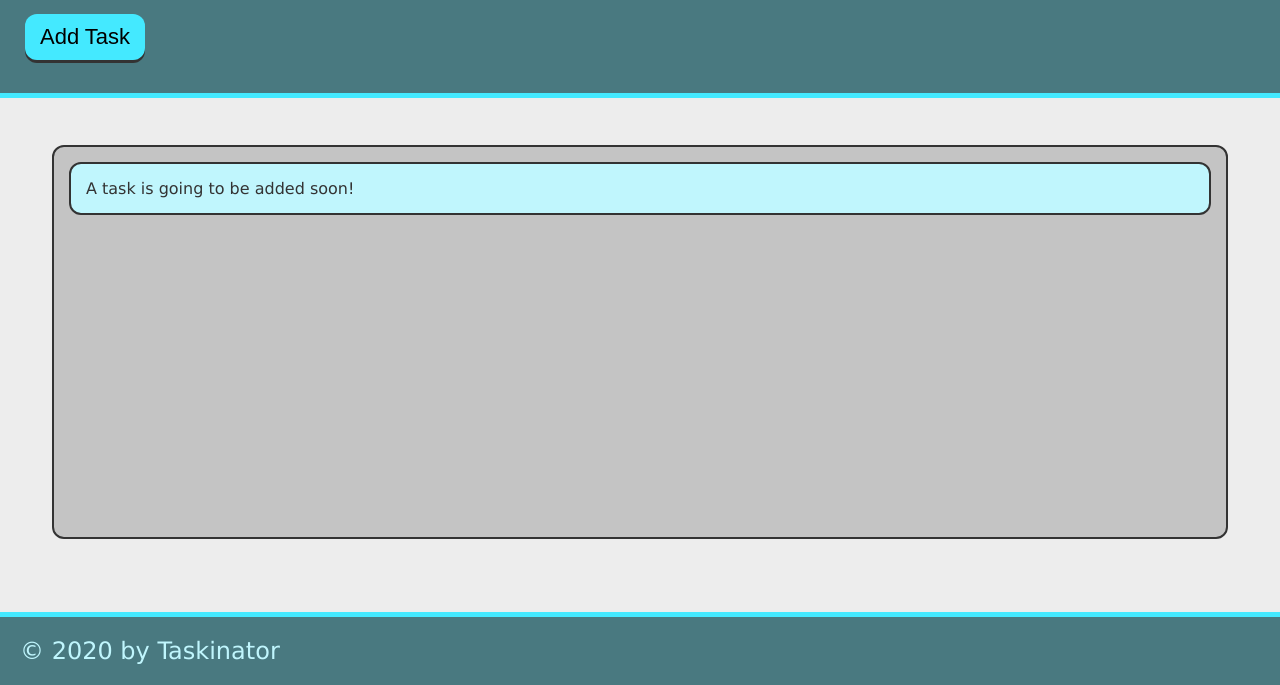
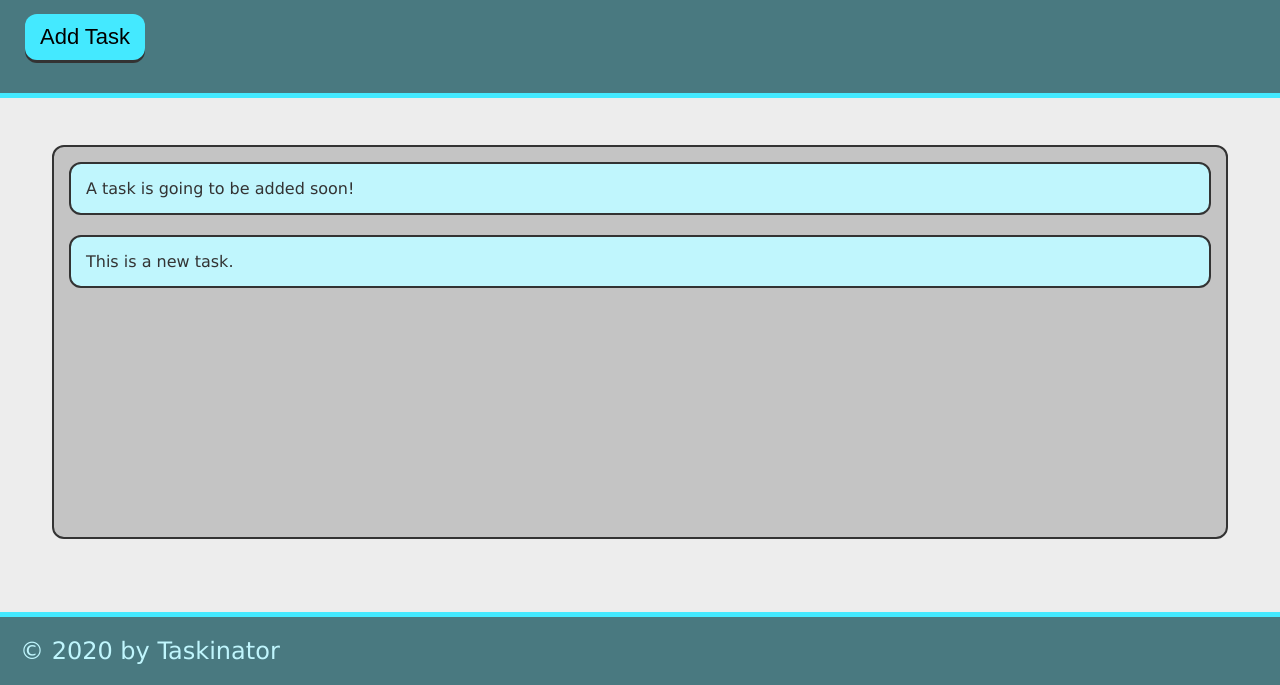
Before and after one commit to DiSantoz/taskinator, a plain HTML site: page index.html in a window 1280 px wide. Both pictures are taken after a click on the button "Add Task". Shown: the part 115-800 px from the top of the page. Drawn offline with Linux system fonts and the light colour scheme.

Commit message:
add ability to add tasl

```diff
--- a/assets/js/script.js
+++ b/assets/js/script.js
@@ -0,0 +1,12 @@
+var buttonEl = document.querySelector("#save-task");
+var tasksToDoEl = document.querySelector("#tasks-to-do");
+
+//creates a function that creates a new task, styles the task, adds text, adds this element to task list
+var createTaskHandler = function (){
+    var listItemEl = document.createElement("li");
+    listItemEl.className = "task-item";
+    listItemEl.textContent = "This is a new task.";
+    tasksToDoEl.appendChild(listItemEl);
+};
+//when button is clicked, it calls up on the function above!
+buttonEl.addEventListener("click", createTaskHandler);
--- a/index.html
+++ b/index.html
@@ -11,13 +11,13 @@
     <header>
         <h1 class="page-title">Taskinator </h1>
         <p>Click the button below to add a new task!</p>
-        <button class="btn">Add Task</button>
+        <button class="btn" id="save-task">Add Task</button>
     </header>
 
     <main class="page-content">
         <section class="task-list-wrapper">
             <h2 class="list-title"></h2>
-            <ul class="task-list">
+            <ul class="task-list" id="tasks-to-do">
                 <li class="task-item">
                     A task is going to be added soon!
                 </li>
```
